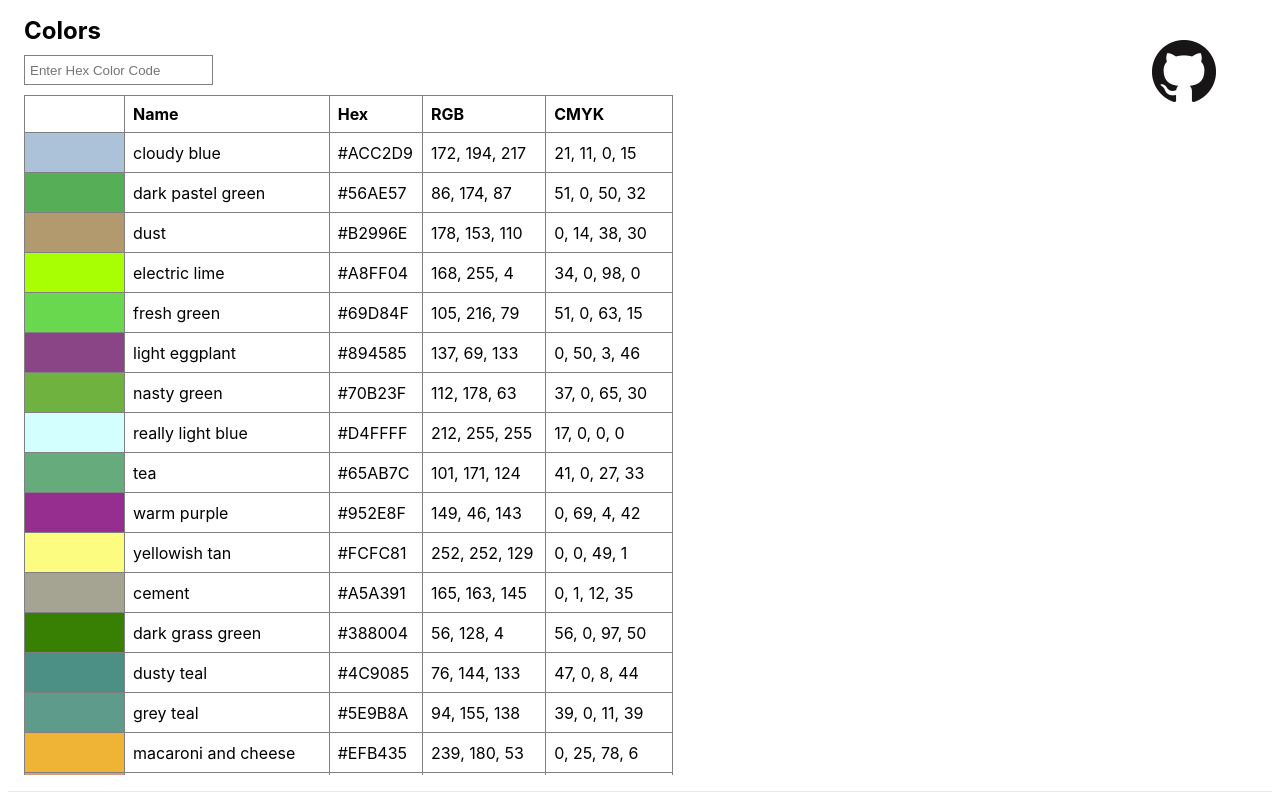
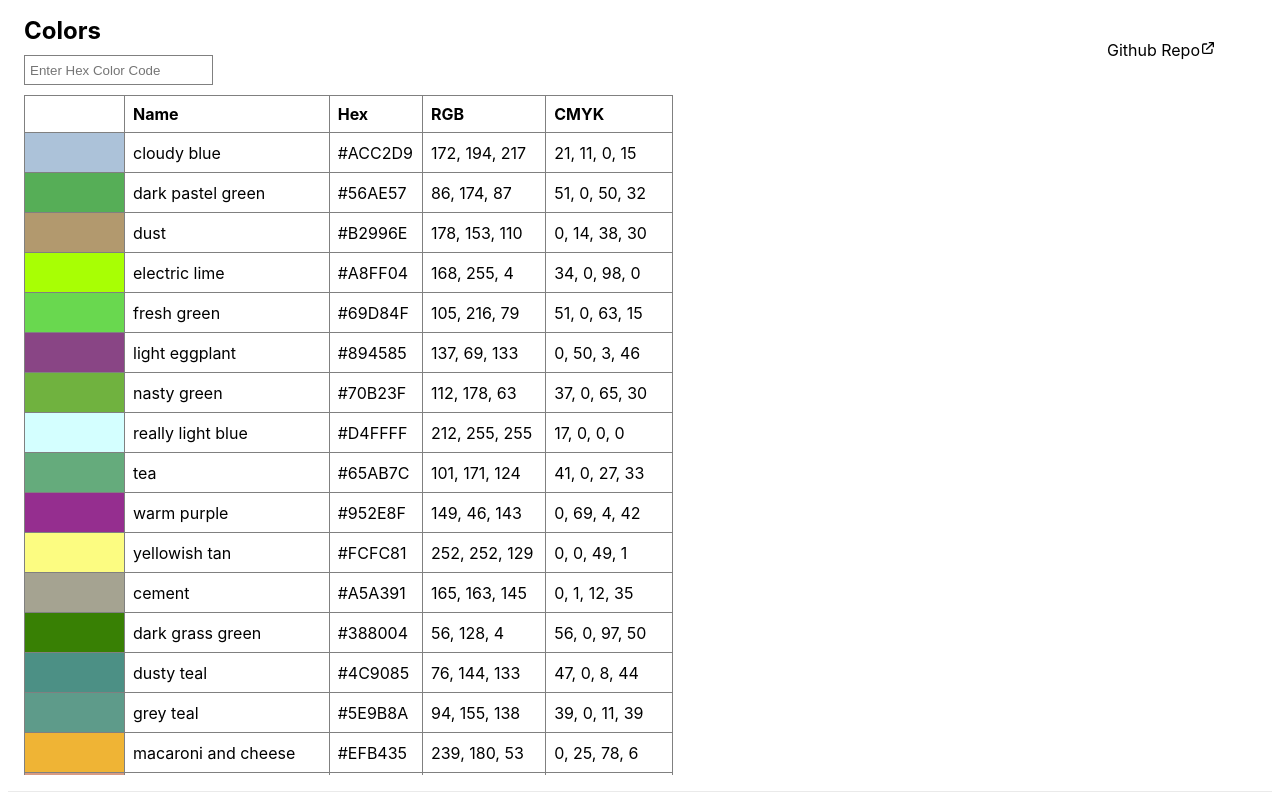
Before and after one commit to timeitel/color-search, a Next.js app: page / in a window 1280 px wide. Built offline with nearby package versions, Linux system fonts and the light colour scheme.

Commit message:
update: repo link

```diff
--- a/components/ColorSearch/colorsearch.js
+++ b/components/ColorSearch/colorsearch.js
@@ -57,7 +57,21 @@ const colorsearch = ({ colors }) => {
         target='_blank'
         style={repoStyle}
       >
-        <img src='/github.png' />
+        Github Repo
+        <svg
+          fill='none'
+          stroke='currentColor'
+          viewBox='0 0 24 24'
+          xmlns='http://www.w3.org/2000/svg'
+          height='16'
+        >
+          <path
+            strokeLinecap='round'
+            strokeLinejoin='round'
+            strokeWidth='2'
+            d='M10 6H6a2 2 0 00-2 2v10a2 2 0 002 2h10a2 2 0 002-2v-4M14 4h6m0 0v6m0-6L10 14'
+          ></path>
+        </svg>
       </a>
       <input
         onKeyDown={handleSearch}
```
Also changed, not shown: public/github.png (deleted).
